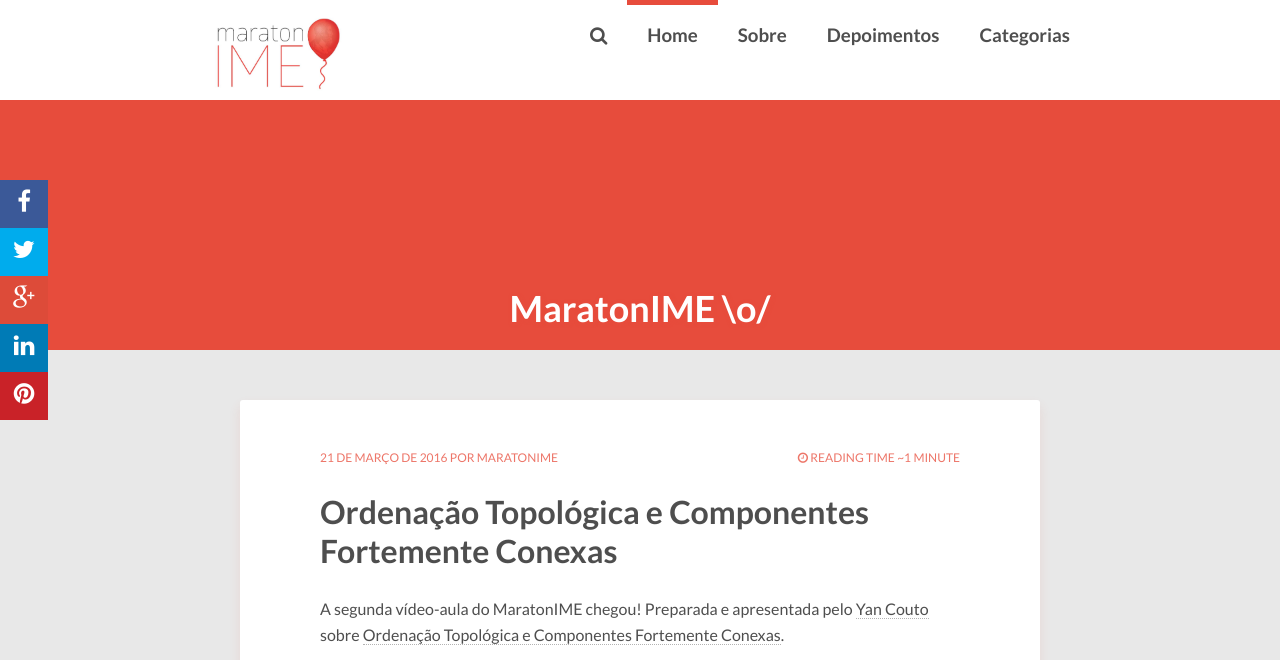
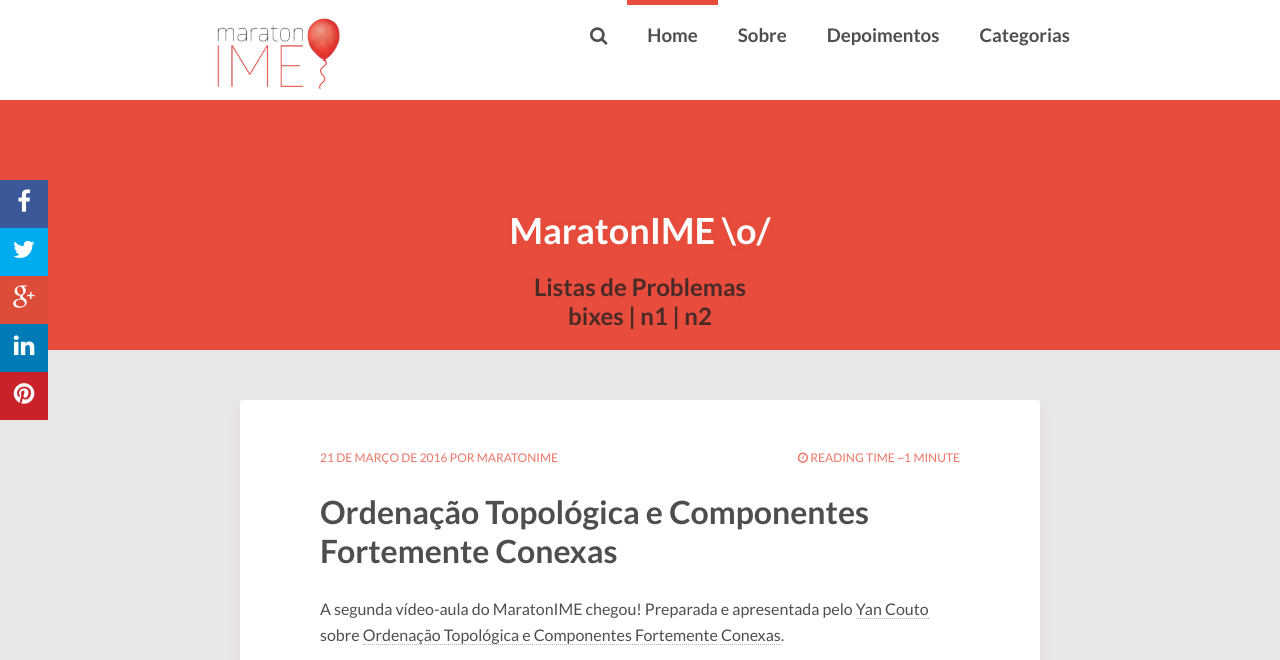
Before and after one commit to maratonusp/blog, a Jekyll site: the page built from index.html, in a window 1280 px wide and 900 px high, cut to the strip 0-660 px from the top of the window. Built offline with Jekyll 4.4.1, drawn with Linux system fonts in a browser that asks for light colours; nearby versions of some CDN libraries; the list of posts is cut into pages by our own code; comment, search, counter and statistics services are not loaded.

Commit message:
Listas no header

```diff
--- a/_includes/header.html
+++ b/_includes/header.html
@@ -45,6 +45,10 @@
   <div class="header-title">
     <div class="header-title-wrap">
       <h1>{{ page.title }}</h1>
+      {% if page.fixednotice %}
+        <h2><span class="entry-date">Listas de Problemas </span> <br />
+        <span class="entry-date"><a href="http://tinyurl.com/maratonalista">bixes</a> | <a href="http://tinyurl.com/contest-usp-n1">n1</a> | <a href="http://tinyurl.com/contest-usp-n2">n2</a></span></h2>
+      {% endif %}
       {% if page.date %}
         <h2><span class="entry-date date published updated"><time datetime="{{ page.date | date_to_xmlschema }}">{{ page.date | date: "%B %d, %Y" }}</time></span></h2>
       {% endif %}
--- a/index.html
+++ b/index.html
@@ -1,6 +1,7 @@
 ---
 layout: post-index
 title: "MaratonIME \\o/"
+fixednotice: true
 description: "Apoio à maratona de Programação no IME-USP."
 tags: [maratona, programacao, ime, usp, computacao, acm, icpc]
 comments: false
```
